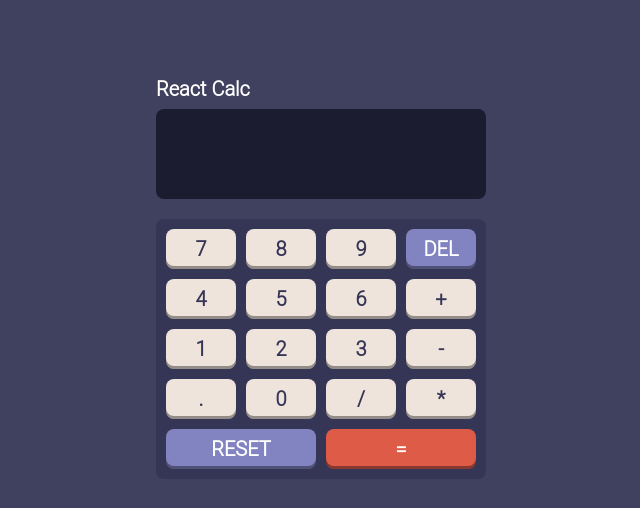
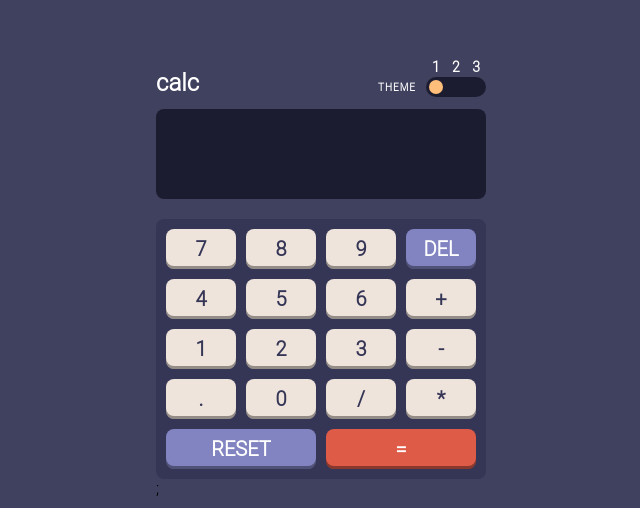
Before and after one commit to elliot-kodehode/React-Calculator, a React (Vite) app: page / in a window 1280 px wide. Shown: the part 122-630 px from the top of the page, without its empty margins (319-959 px from the left). Built offline with nearby package versions, Linux system fonts and the light colour scheme.

Commit message:
Working on theme button

```diff
--- a/src/App.jsx
+++ b/src/App.jsx
@@ -1,9 +1,26 @@
 /** @format */
 import styles from "./app.module.css"
 import Calc from "./components/CalcWrapper.jsx";
+import Header from "./components/Header.jsx"
+import { useState } from "react";
 
 function App() {
-  return <Calc ></Calc>;
+  const [currentTheme, setTheme] = useState(1)
+  const [currentThemeBtn, setThemeBtn] = useState(currentTheme)
+
+
+  const themeSelector = (currentTheme) => {
+    currentTheme === 1 ? setTheme(2) : currentTheme === 2 ? setTheme(3) : setTheme(1);
+    console.log(currentTheme)
+  }
+
+
+  return (
+  <>
+  <Header themeSelector={themeSelector} currentTheme={currentTheme} />
+  <Calc/>;
+  </>
+  )
 }
 
 export default App;
--- a/src/components/CalcWrapper.jsx
+++ b/src/components/CalcWrapper.jsx
@@ -1,6 +1,5 @@
 /** @format */
 
-import Header from "./Header.jsx";
 import Display from "./Display.jsx";
 import Button from "./Button.jsx";
 import { useState } from "react";
@@ -18,7 +17,7 @@ export default function Calc() {
       setResult("");
 
     } else if (value === "DEL") {
-      setCurrentCalc(currentCalc.trim().slice(0, -1).trim());
+      setCurrentCalc(currentCalc.slice(0, -1));
       // removes result if the equation ends on an operator or is empty
       if (
         currentCalc.slice(0, -1).endsWith("+") ||
@@ -83,7 +82,6 @@ export default function Calc() {
 
   return (
     <>
-      <Header></Header>
       <Display
         currentCalc={currentCalc}
         result={result}
--- a/src/components/Header.jsx
+++ b/src/components/Header.jsx
@@ -1,26 +1,27 @@
 
 import styles from "./header.module.css"
-export default function Header () {
+
+export default function Header ( { currentTheme, themeSelector }) {
+
+
     return (
         <div className={styles.header}>
-            <h1>React Calc</h1>
-            {/*<div className={styles.themeWrapper}>*/}
-            {/*    <p>THEME</p>*/}
-            {/*    <div className={styles.themeSelector}>*/}
-            {/*        <label>*/}
-            {/*            1*/}
-            {/*            <input type="radio" name="theme" value="theme1"></input>*/}
-            {/*        </label>*/}
-            {/*        <label>*/}
-            {/*            2*/}
-            {/*            <input type="radio" name="theme" value="theme2"></input>*/}
-            {/*        </label>*/}
-            {/*        <label>*/}
-            {/*            3*/}
-            {/*            <input type="radio" name="theme" value="theme2"></input>*/}
-            {/*        </label>*/}
-            {/*    </div>*/}
-            {/*</div>*/}
+            <h1>calc</h1>
+            <div className={styles.themeWrapper}>
+                <h2>THEME</h2>
+                <div className={styles.themeSelector} onClick={() => { themeSelector(currentTheme) }}>
+                    <div className={styles.themeList}>
+                        <p>1</p>
+                        <p>2</p>
+                        <p>3</p>
+                    </div>
+                    <div className={styles.themeBtnWrapper} style={
+                        {justifyContent: currentTheme === 1 ? "start" : currentTheme === 2 ? "center" : "end"}
+                        }>
+                        <div className={styles.themeBtn}></div>
+                </div>
+                </div>
+            </div>
         </div>
     )
 }
--- a/src/components/header.module.css
+++ b/src/components/header.module.css
@@ -2,21 +2,63 @@
 .header {
     display: flex;
     justify-content: space-between;
+    padding-bottom: 12px;
 }
 h1 {
-    font-size: 20px;
+    font-size: 24px;
     color: white;
-    padding-bottom: 8px;
+    align-self: end;
 }
 
 .themeWrapper {
     display: flex;
-    gap: 4px;
-    }
+    gap: 10px;
+}
+
+h2 {
+    font-size: 10px;
+    letter-spacing: 1px;
+    align-self: end;
+    font-weight: 700;
+    color: white;
+    padding-bottom: 4px;
+}
 
 .themeSelector {
     display: flex;
+    flex-direction: column;
+    gap: 2px;
+    width: 60px;
+    align-items: center;
     }
+
+.themeList {
+    display: flex;
+    gap: 8px;
+    width: 80%;
+    justify-content: space-between;
+    }
+
+.themeList * {
+    color: white;
+    font-weight: 600;
+    font-size: 14px;
+}
+
+.themeBtnWrapper {
+    display: flex;
+    background-color: #1c1c31;
+    width: 100%;
+    padding: 3px;
+    border-radius: 10px;
+}
+
+.themeBtn {
+    width: 14px;
+    height: 14px;
+    border-radius: 10px;
+    background-color: rgb(255, 190, 121);
+}
 
 label {
     display: flex;
--- a/src/main.css
+++ b/src/main.css
@@ -1,12 +1,12 @@
 * {
     font-family: "Roboto Light", sans-serif;
-    background-color: #40405f;
     padding: 0;
     margin: 0;
     box-sizing: border-box;
 }
 
 body {
+    background-color: #40405f;
     display: flex;
     flex-direction: column;
     width: 100vw;
```
